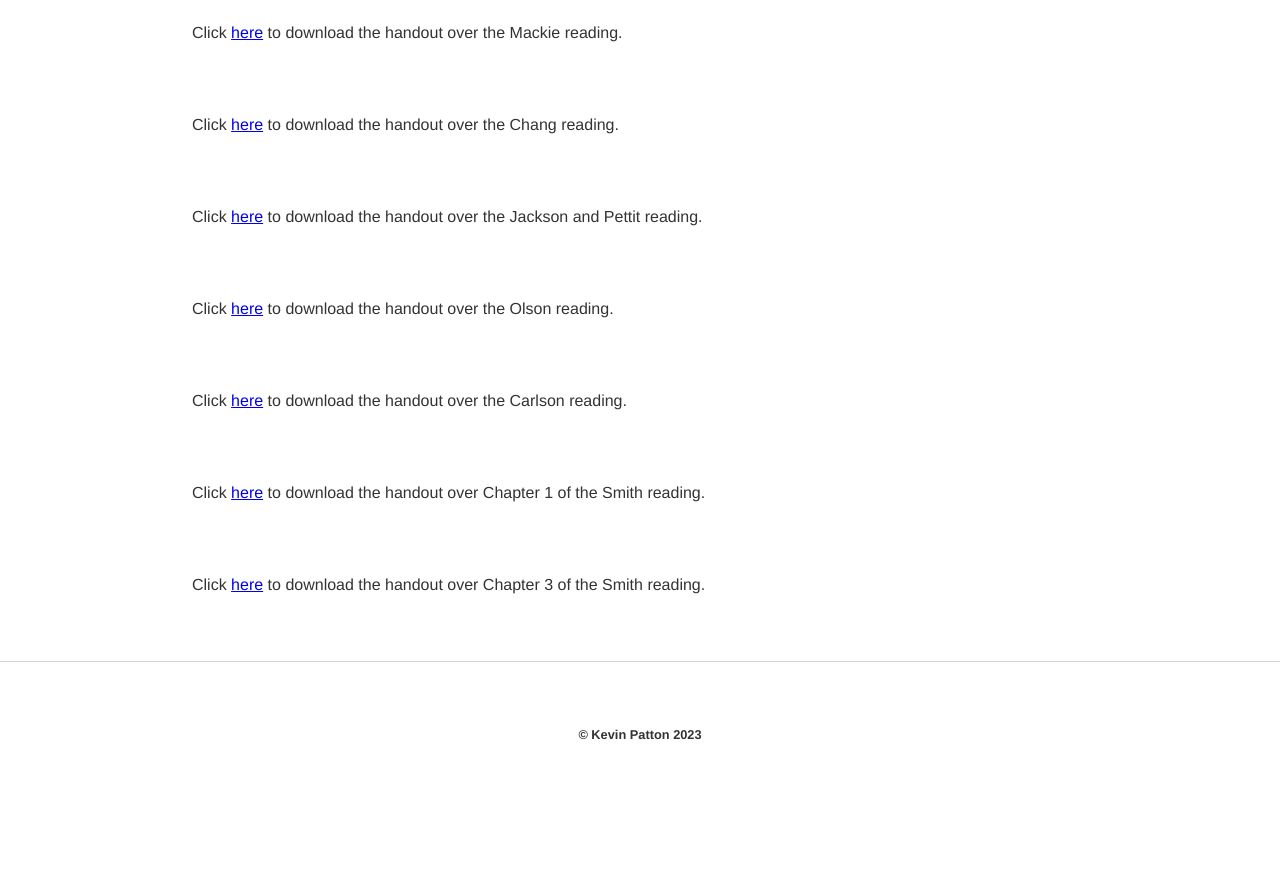
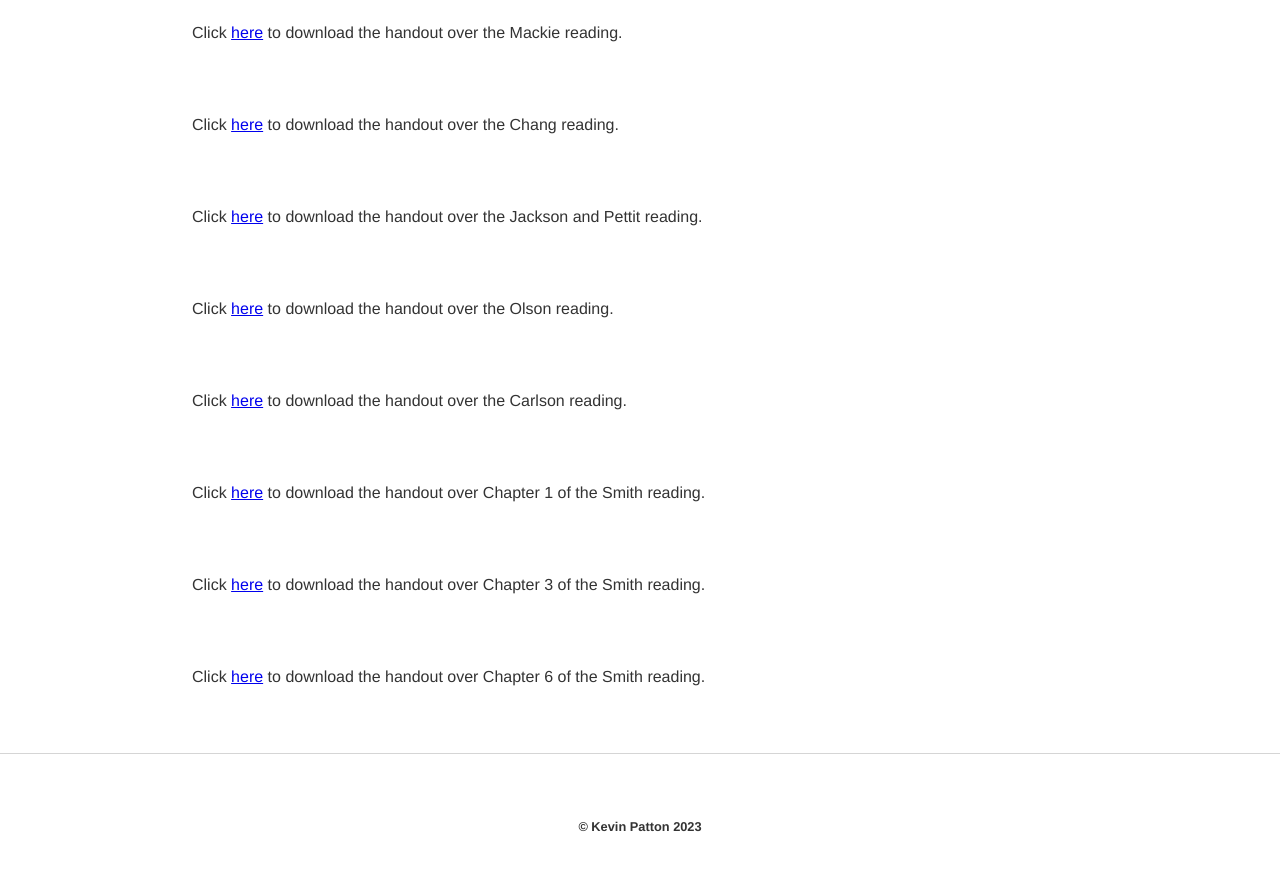
Before and after one commit to kevinjpatton/kevinjpatton.github.io, a Jekyll site: the page built from teaching/phil_3050/index.html, in a window 1280 px wide and 900 px high, scrolled down 2422 px. Shown: the top 871 px of the window. Built offline with Jekyll 4.4.1, drawn with Linux system fonts in a browser that asks for light colours; Markdown is read by kramdown in place of the engine named in the settings; before the commit the page ends 3230 px from its top, so only the background shows below that.

Commit message:
Update index.html

```diff
--- a/teaching/phil_3050/index.html
+++ b/teaching/phil_3050/index.html
@@ -35,3 +35,4 @@
 <p>Click <a href="/teaching/phil_3050/Handout - Carlson.pdf" target="_blank">here</a> to download the handout over the Carlson reading.</p>
 <p>Click <a href="/teaching/phil_3050/Handout - Smith ch1.pdf" target="_blank">here</a> to download the handout over Chapter 1 of the Smith reading.</p>
 <p>Click <a href="/teaching/phil_3050/Handout - Smith ch3.pdf" target="_blank">here</a> to download the handout over Chapter 3 of the Smith reading.</p>
+<p>Click <a href="/teaching/phil_3050/Handout - Smith ch6.pdf" target="_blank">here</a> to download the handout over Chapter 6 of the Smith reading.</p>
```
